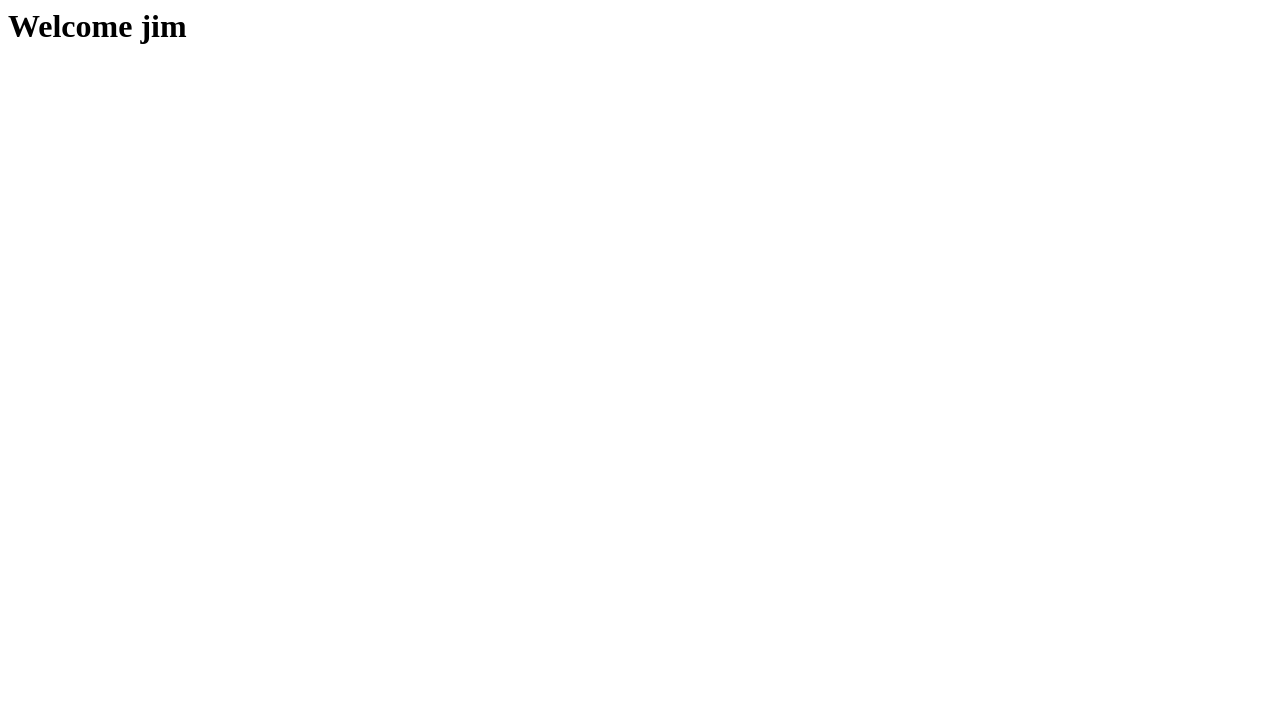
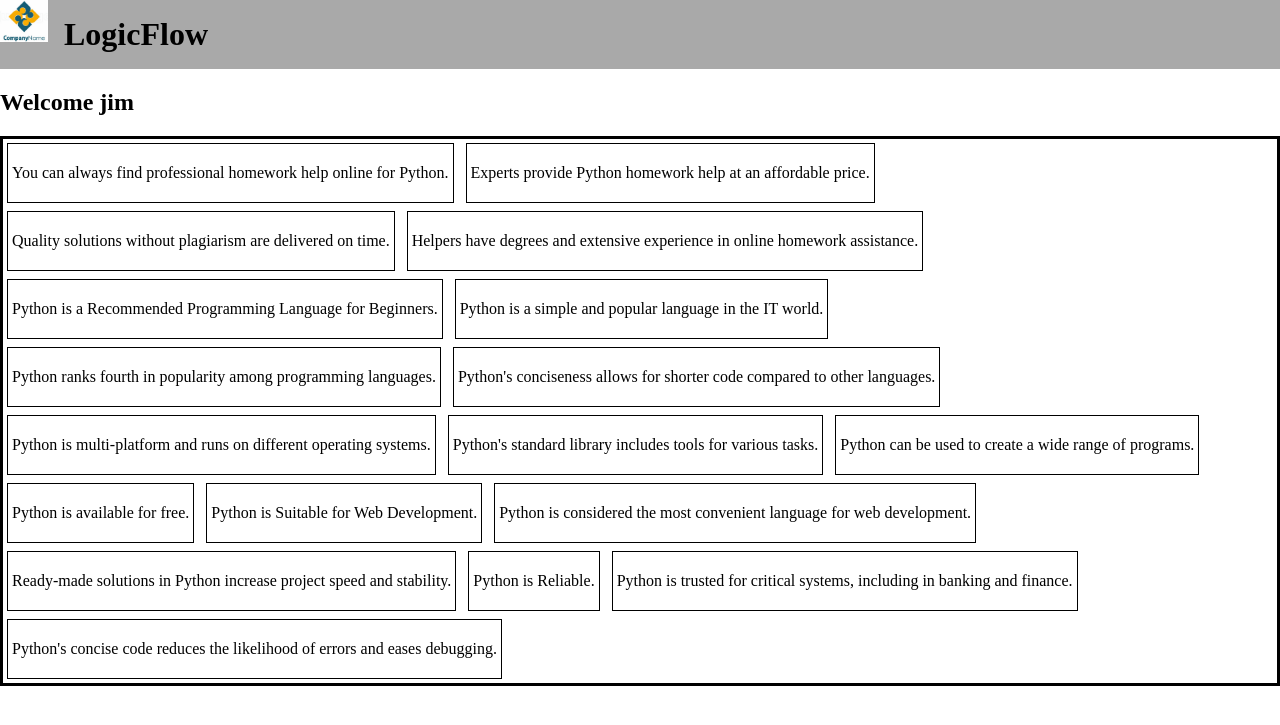
Before and after one commit to asimonson1125/LogicFlow, a Flask app: page / in a window 1280 px wide. Before the commit the part shown is almost empty. Shown: the top 725 px of the page. Run offline with Flask 3, Linux system fonts and the light colour scheme.

Commit message:
sample object loading

```diff
--- a/app.py
+++ b/app.py
@@ -5,8 +5,58 @@ app = flask.Flask(__name__)
 app.config.from_pyfile(os.path.join(os.getcwd(), "config.py"))
 
 @app.route('/')
-def get_in():
-    return flask.render_template('index.html', name="jim")
+def home():
+    return flask.render_template('index.html', name="jim", objects=sample)
+
+@app.route('/example')
+def example_flowchart():
+    return flask.render_template('flowchart.html', objects=sample)
+
+sample = [
+  {"id": 1, "parent": None, "text": 'You can always find professional homework help online for Python.'},
+  {"id": 2, "parent": 1, "text": 'Experts provide Python homework help at an affordable price.'},
+  {"id": 3, "parent": 2, "text": 'Quality solutions without plagiarism are delivered on time.'},
+  {"id": 4, "parent": 3, "text": 'Helpers have degrees and extensive experience in online homework assistance.'},
+  {"id": 5, "parent": None, "text": 'Python is a Recommended Programming Language for Beginners.'},
+  {"id": 6, "parent": 5, "text": 'Python is a simple and popular language in the IT world.'},
+  {"id": 7, "parent": 6, "text": 'Python ranks fourth in popularity among programming languages.'},
+  {"id": 8, "parent": 7, "text": 'Python\'s conciseness allows for shorter code compared to other languages.'},
+  {"id": 9, "parent": 7, "text": 'Python is multi-platform and runs on different operating systems.'},
+  {"id": 10, "parent": 7, "text": 'Python\'s standard library includes tools for various tasks.'},
+  {"id": 11, "parent": 7, "text": 'Python can be used to create a wide range of programs.'},
+  {"id": 12, "parent": 7, "text": 'Python is available for free.'},
+  {"id": 13, "parent": None, "text": 'Python is Suitable for Web Development.'},
+  {"id": 14, "parent": 13, "text": 'Python is considered the most convenient language for web development.'},
+  {"id": 15, "parent": 13, "text": 'Ready-made solutions in Python increase project speed and stability.'},
+  {"id": 16, "parent": None, "text": 'Python is Reliable.'},
+  {"id": 17, "parent": 16, "text": 'Python is trusted for critical systems, including in banking and finance.'},
+  {"id": 18, "parent": 17, "text": 'Python\'s concise code reduces the likelihood of errors and eases debugging.'}
+]
+
+sampleString = """
+{"objects": [
+  {"id": 1, "parent": "None", "text": "You can find a professional homework help service online for Python homework."},
+  {"id": 2, "parent": 1, "text": "Specialized websites offer experts who can provide Python homework help online."},
+  {"id": 3, "parent": 1, "text": "Website helpers provide services at a low price for students at school, college, or university."},
+  {"id": 4, "parent": 2, "text": "Professionals deliver quality solutions without plagiarism and meet established deadlines."},
+  {"id": 5, "parent": 4, "text": "Students can choose the deadline that suits them best, ranging from 5 hours to 5 days."},
+  {"id": 6, "parent": 2, "text": "Helpers have degrees and graduated from higher education institutions."},
+  {"id": 7, "parent": 6, "text": "Samples of helpers' work for other students are available for reference."},
+  {"id": 8, "parent": 6, "text": "Helpers have extensive experience in helping students with homework online."},
+  {"id": 9, "parent": "None", "text": "Python is a popular programming language for those pursuing careers in IT."},
+  {"id": 10, "parent": 9, "text": "Python is one of the simplest programming languages and ranks fourth in popularity."},
+  {"id": 11, "parent": 10, "text": "Python's conciseness allows for shorter code compared to other languages."},
+  {"id": 12, "parent": 10, "text": "Python is multi-platform and runs on different operating systems without changes."},
+  {"id": 13, "parent": 10, "text": "Python's standard library contains tools for various tasks."},
+  {"id": 14, "parent": 13, "text": "Python can be used for small scripts or complex systems and is free to use."},
+  {"id": 15, "parent": 9, "text": "Python is favored by web developers for its convenience."},
+  {"id": 16, "parent": 15, "text": "Applications with ready-made solutions in Python speed up web development."},
+  {"id": 17, "parent": 15, "text": "Python is reliable and used by organizations like Bank of America and the SEC."},
+  {"id": 18, "parent": 17, "text": "Python's simplicity makes it less prone to problems and easy to debug."},
+  {"id": 19, "parent": 17, "text": "Python is used in scaling solutions for online services like YouTube and Dropbox."},
+  {"id": 20, "parent": 9, "text": "Python is used in Data Science and analytics, with more job opportunities than the R language."}
+]}
+"""
 
 if __name__ == '__main__':
     app.run()
--- /dev/null
+++ b/static/css/style.css
@@ -0,0 +1,30 @@
+body {
+    margin: 0;
+}
+
+#nav {
+    position: static;
+    top: 0;
+    display: flex;
+    justify-content: left;
+    background-color: darkgray;
+}
+
+#logo {
+    width: 3em;
+}
+
+#title {
+    margin: 0.5em;
+}
+
+#flowchart {
+    border: solid black 3px;
+}
+
+.node {
+    border: solid black 1px;
+    display: inline-block;
+    margin: 0.25em;
+    padding: 0.25em;
+}
--- /dev/null
+++ b/templates/flowchart.html
@@ -0,0 +1,7 @@
+<div id="flowchart">
+{% for i in objects %}
+<div id="{{i['id']}}" class="node">
+    <p>{{i['text']}}</p>
+</div>
+{% endfor %}
+</div>
--- /dev/null
+++ b/templates/header.html
@@ -0,0 +1,21 @@
+{% block header %}
+<!DOCTYPE html>
+<html lang="en">
+
+<head>
+    <meta charset="utf-8">
+    <meta name="viewport" content="width=device-width, initial-scale=1.0">
+    <link rel="stylesheet" type="text/css" href="../static/css/style.css">
+    <link rel="shortcut icon" href="{{ url_for('static', filename='favicon.ico') }}">
+
+    <title>LogicFlow</title>
+</head>
+{% endblock %}
+
+<body>
+    <div id="nav">
+        <div><img src="{{ url_for('static', filename='img/logo.png')}}" alt="Logo" id="logo"/></div>
+        <div><h1 id="title">LogicFlow</h1></div>
+    </div>
+    {% block content %}{%endblock%}
+</body>
--- a/templates/index.html
+++ b/templates/index.html
@@ -1 +1,5 @@
-<h1>Welcome {{name}}</h1>
+{% extends "header.html" %}
+{% block content %}
+<h2>Welcome {{name}}</h2>
+{% include "flowchart.html" %}
+{% endblock %}
```
Also changed, not shown: static/favicon.ico (added), static/img/logo.png (added), 1 other file.
